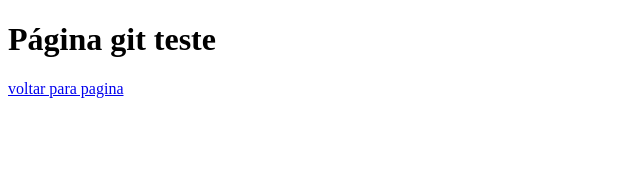
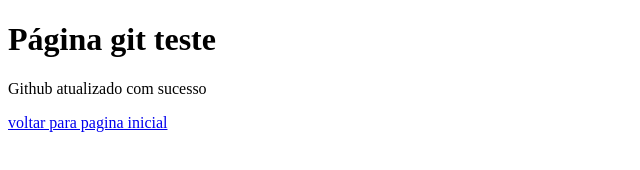
Before and after one commit to AdilsonAlvesTheodoro/aulagithub, a plain HTML site: page git teste.html in a window 1280 px wide. Shown: the whole page, without its empty margins (0-640 px from the left). Drawn offline with Linux system fonts and the light colour scheme.

Commit message:
github atualizado com sucesso

```diff
--- a/git teste.html
+++ b/git teste.html
@@ -8,6 +8,7 @@
 </head>
 <body>
    <h1>Página git teste</h1>
-   <a href= "index.html" >voltar para pagina </a>
+   <p>Github atualizado com sucesso</p>
+   <a href= "index.html" >voltar para pagina inicial </a>
 </body>
 </html>
```
